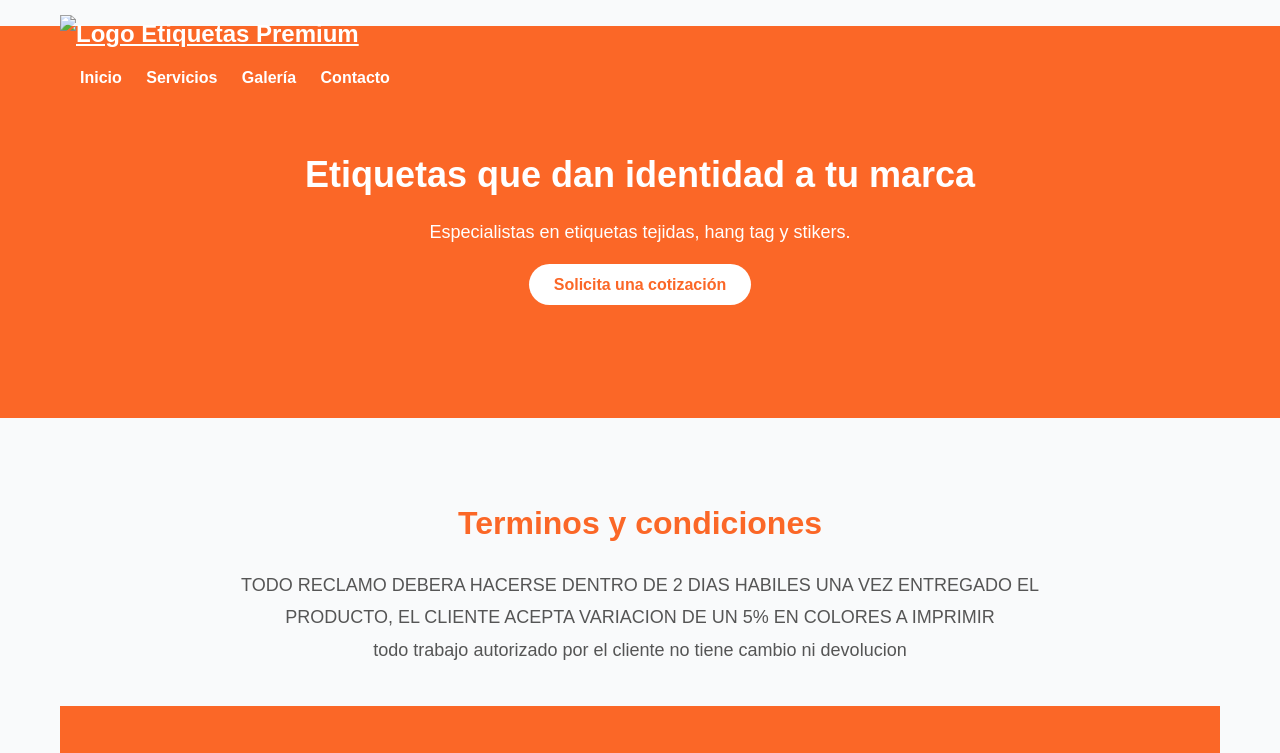
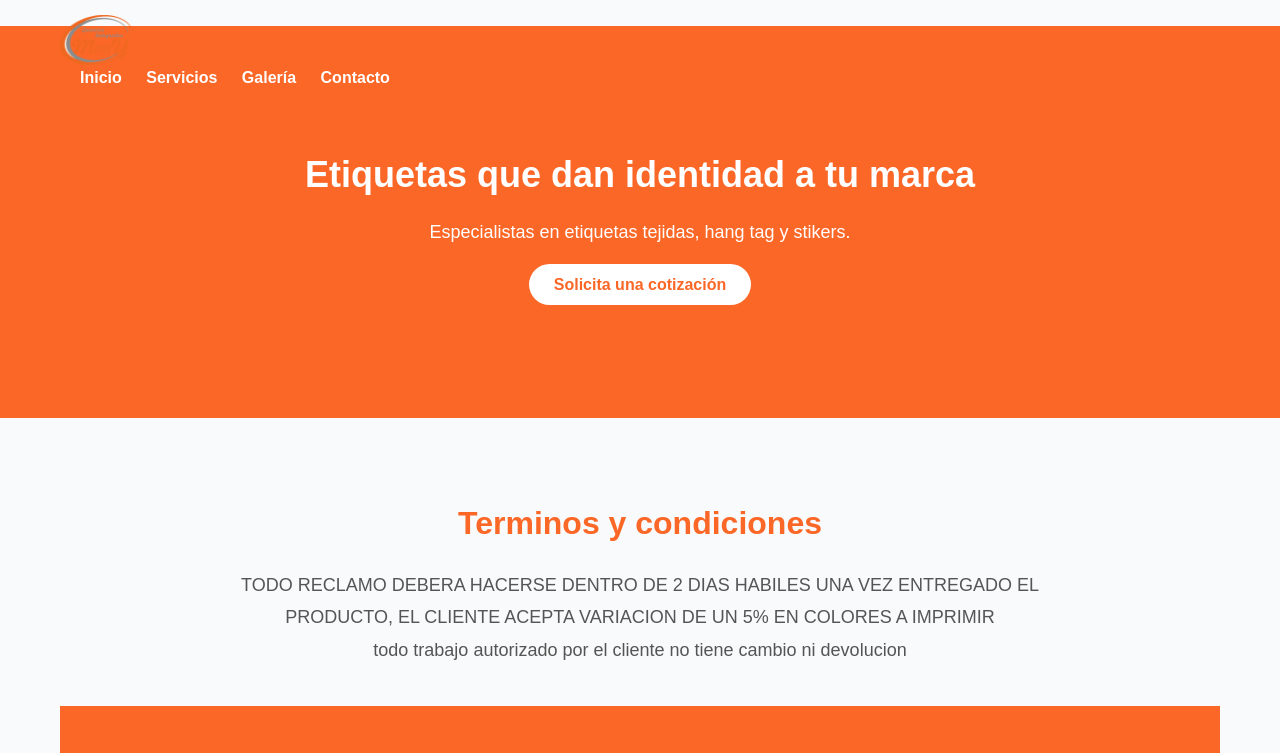
Before and after one commit to Lizeche/proyecto-many, a plain HTML site: page terminos y condiciones.html in a window 1280 px wide. Shown: the top 753 px of the page. Drawn offline with Linux system fonts and the light colour scheme.

Commit message:
Update terminos y condiciones.html

```diff
--- a/terminos y condiciones.html
+++ b/terminos y condiciones.html
@@ -13,7 +13,7 @@
   <div class="container header-content">
     <!-- Logo como imagen -->
     <a href="index.html" class="logo">
-      <img src="img/LOGO_MANY-removebg-preview.png" alt="Logo Etiquetas Premium">
+      <img src="LOGO_MANY-removebg-preview.png" alt="Logo Etiquetas Premium">
     </a>
 
 
```
